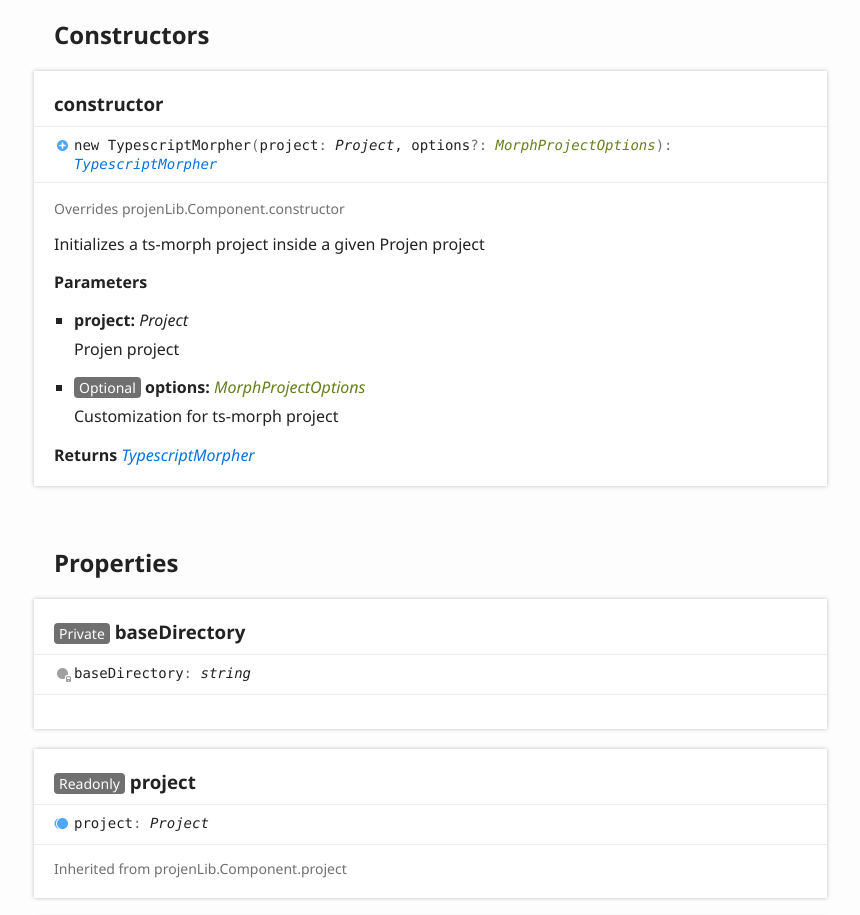
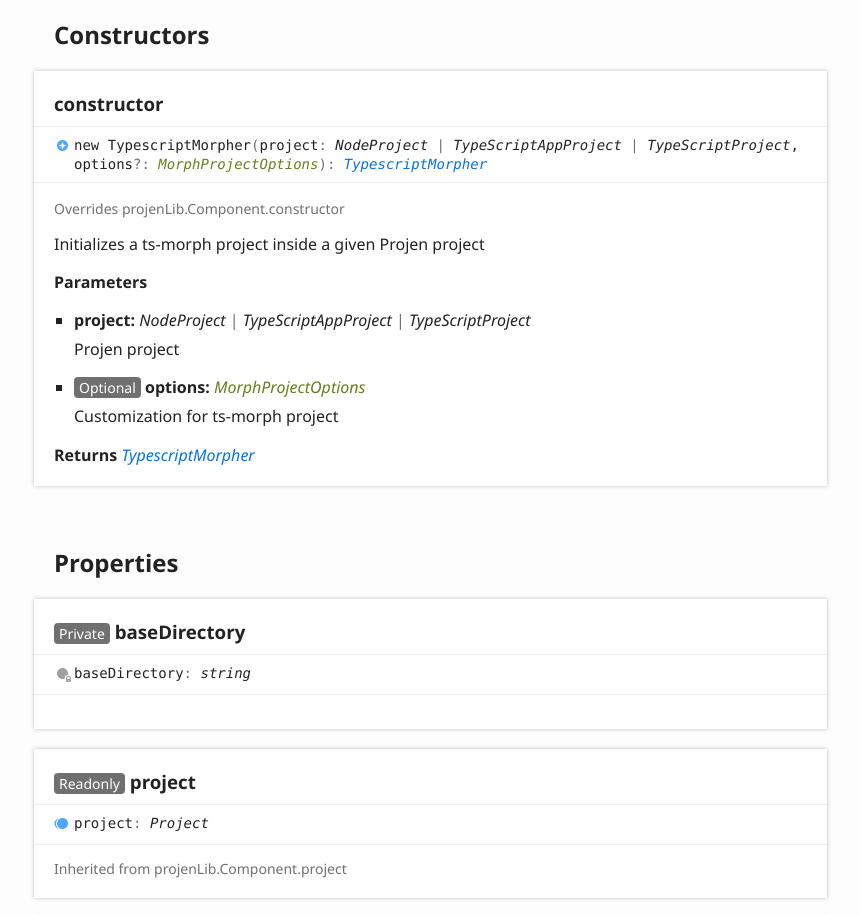
Before and after one commit to MarkMcCulloh/projen-ts-morph, a website: page docs/classes/TypescriptMorpher.html in a window 1280 px wide. Shown: the part 960-1875 px from the top of the page, without its empty margins (6-866 px from the left). Drawn offline with Linux system fonts and the light colour scheme.

Commit message:
chore: Update everything to latest

```diff
--- a/docs/classes/TypescriptMorpher.html
+++ b/docs/classes/TypescriptMorpher.html
@@ -127,7 +127,7 @@
 					<a name="constructor" class="tsd-anchor"></a>
 					<h3>constructor</h3>
 					<ul class="tsd-signatures tsd-kind-constructor tsd-parent-kind-class tsd-is-overwrite">
-						<li class="tsd-signature tsd-kind-icon">new <wbr>Typescript<wbr>Morpher<span class="tsd-signature-symbol">(</span>project<span class="tsd-signature-symbol">: </span><span class="tsd-signature-type">Project</span>, options<span class="tsd-signature-symbol">?: </span><a href="../interfaces/MorphProjectOptions.html" class="tsd-signature-type" data-tsd-kind="Interface">MorphProjectOptions</a><span class="tsd-signature-symbol">)</span><span class="tsd-signature-symbol">: </span><a href="TypescriptMorpher.html" class="tsd-signature-type" data-tsd-kind="Class">TypescriptMorpher</a></li>
+						<li class="tsd-signature tsd-kind-icon">new <wbr>Typescript<wbr>Morpher<span class="tsd-signature-symbol">(</span>project<span class="tsd-signature-symbol">: </span><span class="tsd-signature-type">NodeProject</span><span class="tsd-signature-symbol"> | </span><span class="tsd-signature-type">TypeScriptAppProject</span><span class="tsd-signature-symbol"> | </span><span class="tsd-signature-type">TypeScriptProject</span>, options<span class="tsd-signature-symbol">?: </span><a href="../interfaces/MorphProjectOptions.html" class="tsd-signature-type" data-tsd-kind="Interface">MorphProjectOptions</a><span class="tsd-signature-symbol">)</span><span class="tsd-signature-symbol">: </span><a href="TypescriptMorpher.html" class="tsd-signature-type" data-tsd-kind="Class">TypescriptMorpher</a></li>
 					</ul>
 					<ul class="tsd-descriptions">
 						<li class="tsd-description">
@@ -142,7 +142,7 @@
 							<h4 class="tsd-parameters-title">Parameters</h4>
 							<ul class="tsd-parameters">
 								<li>
-									<h5>project: <span class="tsd-signature-type">Project</span></h5>
+									<h5>project: <span class="tsd-signature-type">NodeProject</span><span class="tsd-signature-symbol"> | </span><span class="tsd-signature-type">TypeScriptAppProject</span><span class="tsd-signature-symbol"> | </span><span class="tsd-signature-type">TypeScriptProject</span></h5>
 									<div class="tsd-comment tsd-typography">
 										<div class="lead">
 											<p>Projen project</p>
```
Also changed, not shown: test/project.test.ts (+1 -1 lines), .github/workflows/stale.yml (added), 1 other file.
